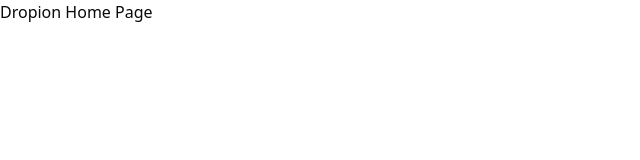
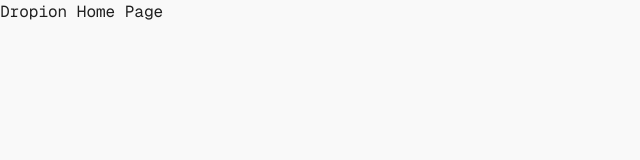
Before and after one commit to saharansameer/dropion, a Next.js app: page / in a window 1280 px wide. Shown: the top 160 px of the page, without its empty margins (0-640 px from the left). Built offline with nearby package versions, Linux system fonts and the light colour scheme.

Commit message:
refactor(ui): restructure root layout and update color theme
- Added sidebar layout prototype

```diff
--- /dev/null
+++ b/app/(main)/layout.tsx
@@ -0,0 +1,53 @@
+import { ReactChildren } from "@/types";
+import {
+  SidebarProvider,
+  SidebarInset,
+  SidebarTrigger,
+} from "@/components/ui/sidebar";
+import {
+  Breadcrumb,
+  BreadcrumbItem,
+  BreadcrumbLink,
+  BreadcrumbList,
+  BreadcrumbPage,
+  BreadcrumbSeparator,
+} from "@/components/ui/breadcrumb";
+import { AppSidebar } from "@/components/Sidebar/AppSidebar";
+import { Separator } from "@/components/ui/separator";
+
+export default function Layout({ children }: ReactChildren) {
+  return (
+    <SidebarProvider>
+      <AppSidebar />
+      <SidebarInset>
+        <header className="flex h-12 shrink-0 items-center gap-2 transition-[width,height] ease-linear group-has-data-[collapsible=icon]/sidebar-wrapper:h-12">
+          <div className="flex items-center gap-2">
+            <SidebarTrigger />
+            <Separator
+              orientation="vertical"
+              className="mr-2 data-[orientation=vertical]:h-4"
+            />
+            <Breadcrumb>
+              <BreadcrumbList>
+                <BreadcrumbItem className="hidden md:block">
+                  <BreadcrumbLink href="#">
+                    Building Your Application
+                  </BreadcrumbLink>
+                </BreadcrumbItem>
+                <BreadcrumbSeparator className="hidden md:block" />
+                <BreadcrumbItem>
+                  <BreadcrumbPage>Data Fetching</BreadcrumbPage>
+                </BreadcrumbItem>
+              </BreadcrumbList>
+            </Breadcrumb>
+          </div>
+        </header>
+        <div className="flex flex-1 flex-col gap-4 p-2 pt-0">
+          <div className="bg-muted/50 min-h-[100vh] flex-1 rounded-xl md:min-h-min px-2 py-1">
+            {children}
+          </div>
+        </div>
+      </SidebarInset>
+    </SidebarProvider>
+  );
+}
--- a/app/globals.css
+++ b/app/globals.css
@@ -6,8 +6,9 @@
 @theme inline {
   --color-background: var(--background);
   --color-foreground: var(--foreground);
-  --font-sans: var(--font-geist-sans);
+  --font-sans: var(--font-montserrat-sans);
   --font-mono: var(--font-geist-mono);
+  --font-serif: var(--font-merriweather-serif);
   --font-instrument: var(--font-instrument-sans);
   --color-sidebar-ring: var(--sidebar-ring);
   --color-sidebar-border: var(--sidebar-border);
@@ -45,72 +46,74 @@
 }
 
 :root {
-  --radius: 0.65rem;
-  --background: oklch(1 0 0);
-  --foreground: oklch(0.141 0.005 285.823);
-  --card: oklch(1 0 0);
-  --card-foreground: oklch(0.141 0.005 285.823);
-  --popover: oklch(1 0 0);
-  --popover-foreground: oklch(0.141 0.005 285.823);
-  --primary: oklch(0.723 0.219 149.579);
-  --primary-foreground: oklch(0.982 0.018 155.826);
-  --secondary: oklch(0.967 0.001 286.375);
-  --secondary-foreground: oklch(0.21 0.006 285.885);
-  --muted: oklch(0.967 0.001 286.375);
-  --muted-foreground: oklch(0.552 0.016 285.938);
-  --accent: oklch(0.967 0.001 286.375);
-  --accent-foreground: oklch(0.21 0.006 285.885);
-  --destructive: oklch(0.577 0.245 27.325);
-  --border: oklch(0.92 0.004 286.32);
-  --input: oklch(0.92 0.004 286.32);
-  --ring: oklch(0.723 0.219 149.579);
-  --chart-1: oklch(0.646 0.222 41.116);
-  --chart-2: oklch(0.6 0.118 184.704);
-  --chart-3: oklch(0.398 0.07 227.392);
-  --chart-4: oklch(0.828 0.189 84.429);
-  --chart-5: oklch(0.769 0.188 70.08);
-  --sidebar: oklch(0.985 0 0);
-  --sidebar-foreground: oklch(0.141 0.005 285.823);
-  --sidebar-primary: oklch(0.723 0.219 149.579);
-  --sidebar-primary-foreground: oklch(0.982 0.018 155.826);
-  --sidebar-accent: oklch(0.967 0.001 286.375);
-  --sidebar-accent-foreground: oklch(0.21 0.006 285.885);
-  --sidebar-border: oklch(0.92 0.004 286.32);
-  --sidebar-ring: oklch(0.723 0.219 149.579);
+  --radius: 0.5rem;
+  --background: oklch(0.9821 0 0);
+  --foreground: oklch(0.2435 0 0);
+  --card: oklch(0.9911 0 0);
+  --card-foreground: oklch(0.2435 0 0);
+  --popover: oklch(0.9911 0 0);
+  --popover-foreground: oklch(0.2435 0 0);
+  --primary: oklch(0.4341 0.0392 41.9938);
+  --primary-foreground: oklch(1 0 0);
+  --secondary: oklch(0.92 0.0651 74.3695);
+  --secondary-foreground: oklch(0.3499 0.0685 40.8288);
+  --muted: oklch(0.9521 0 0);
+  --muted-foreground: oklch(0.5032 0 0);
+  --accent: oklch(0.931 0 0);
+  --accent-foreground: oklch(0.2435 0 0);
+  --destructive: oklch(0.6271 0.1936 33.339);
+  --destructive-foreground: oklch(1 0 0);
+  --border: oklch(0.8822 0 0);
+  --input: oklch(0.8822 0 0);
+  --ring: oklch(0.4341 0.0392 41.9938);
+  --chart-1: oklch(0.4341 0.0392 41.9938);
+  --chart-2: oklch(0.92 0.0651 74.3695);
+  --chart-3: oklch(0.931 0 0);
+  --chart-4: oklch(0.9367 0.0523 75.5009);
+  --chart-5: oklch(0.4338 0.0437 41.6746);
+  --sidebar: oklch(0.9881 0 0);
+  --sidebar-foreground: oklch(0.2645 0 0);
+  --sidebar-primary: oklch(0.325 0 0);
+  --sidebar-primary-foreground: oklch(0.9881 0 0);
+  --sidebar-accent: oklch(0.9761 0 0);
+  --sidebar-accent-foreground: oklch(0.325 0 0);
+  --sidebar-border: oklch(0.9401 0 0);
+  --sidebar-ring: oklch(0.7731 0 0);
 }
 
 .dark {
-  --background: oklch(0.141 0.005 285.823);
-  --foreground: oklch(0.985 0 0);
-  --card: oklch(0.21 0.006 285.885);
-  --card-foreground: oklch(0.985 0 0);
-  --popover: oklch(0.21 0.006 285.885);
-  --popover-foreground: oklch(0.985 0 0);
-  --primary: oklch(0.696 0.17 162.48);
-  --primary-foreground: oklch(0.393 0.095 152.535);
-  --secondary: oklch(0.274 0.006 286.033);
-  --secondary-foreground: oklch(0.985 0 0);
-  --muted: oklch(0.274 0.006 286.033);
-  --muted-foreground: oklch(0.705 0.015 286.067);
-  --accent: oklch(0.274 0.006 286.033);
-  --accent-foreground: oklch(0.985 0 0);
-  --destructive: oklch(0.704 0.191 22.216);
-  --border: oklch(1 0 0 / 10%);
-  --input: oklch(1 0 0 / 15%);
-  --ring: oklch(0.527 0.154 150.069);
-  --chart-1: oklch(0.488 0.243 264.376);
-  --chart-2: oklch(0.696 0.17 162.48);
-  --chart-3: oklch(0.769 0.188 70.08);
-  --chart-4: oklch(0.627 0.265 303.9);
-  --chart-5: oklch(0.645 0.246 16.439);
-  --sidebar: oklch(0.21 0.006 285.885);
-  --sidebar-foreground: oklch(0.985 0 0);
-  --sidebar-primary: oklch(0.696 0.17 162.48);
-  --sidebar-primary-foreground: oklch(0.393 0.095 152.535);
-  --sidebar-accent: oklch(0.274 0.006 286.033);
-  --sidebar-accent-foreground: oklch(0.985 0 0);
-  --sidebar-border: oklch(1 0 0 / 10%);
-  --sidebar-ring: oklch(0.527 0.154 150.069);
+  --background: oklch(0.20 0.00 0);
+  --foreground: oklch(0.9491 0 0);
+  --card: oklch(0.2134 0 0);
+  --card-foreground: oklch(0.9491 0 0);
+  --popover: oklch(0.2134 0 0);
+  --popover-foreground: oklch(0.9491 0 0);
+  --primary: oklch(0.9247 0.0524 66.1732);
+  --primary-foreground: oklch(0.2029 0.024 200.1962);
+  --secondary: oklch(0.3163 0.019 63.6992);
+  --secondary-foreground: oklch(0.9247 0.0524 66.1732);
+  --muted: oklch(0.252 0 0);
+  --muted-foreground: oklch(0.7699 0 0);
+  --accent: oklch(0.285 0 0);
+  --accent-foreground: oklch(0.9491 0 0);
+  --destructive: oklch(0.6271 0.1936 33.339);
+  --destructive-foreground: oklch(1 0 0);
+  --border: oklch(0.2351 0.0115 91.7467);
+  --input: oklch(0.4017 0 0);
+  --ring: oklch(0.9247 0.0524 66.1732);
+  --chart-1: oklch(0.9247 0.0524 66.1732);
+  --chart-2: oklch(0.3163 0.019 63.6992);
+  --chart-3: oklch(0.285 0 0);
+  --chart-4: oklch(0.3481 0.0219 67.0001);
+  --chart-5: oklch(0.9245 0.0533 67.0855);
+  --sidebar: oklch(0.1776 0 0);
+  --sidebar-foreground: oklch(0.9674 0.0013 286.3752);
+  --sidebar-primary: oklch(0.4882 0.2172 264.3763);
+  --sidebar-primary-foreground: oklch(1 0 0);
+  --sidebar-accent: oklch(0.2739 0.0055 286.0326);
+  --sidebar-accent-foreground: oklch(0.9674 0.0013 286.3752);
+  --sidebar-border: oklch(0.2739 0.0055 286.0326);
+  --sidebar-ring: oklch(0.8711 0.0055 286.286);
 }
 
 @layer base {
--- a/app/layout.tsx
+++ b/app/layout.tsx
@@ -1,9 +1,13 @@
 import type { Metadata } from "next";
-import { Geist, Geist_Mono, Instrument_Sans } from "next/font/google";
+import { Montserrat, Geist_Mono, Merriweather } from "next/font/google";
 import "./globals.css";
+import ThemeProvider from "@/context/ThemeProvider";
+import SonnerToaster from "@/components/Layout/SonnerToaster";
+// import DisableContextMenu from "@/components/Layout/DisableContextMenu";
+import { ClerkProvider } from "@clerk/nextjs";
 
-const geistSans = Geist({
-  variable: "--font-geist-sans",
+const montserrat = Montserrat({
+  variable: "--font-montserrat-sans",
   subsets: ["latin"],
 });
 
@@ -12,14 +16,16 @@
   subsets: ["latin"],
 });
 
-const instrumentSans = Instrument_Sans({
-  variable: "--font-instrument-sans",
+const merriweather = Merriweather({
+  variable: "--font-merriweather-serif",
+  weight: "400",
   subsets: ["latin"],
 });
 
 export const metadata: Metadata = {
-  title: "Create Next App",
-  description: "Generated by create next app",
+  title: "Dropion",
+  description:
+    "A lightweight and modern file-sharing web-app to manage your drops with ease.",
 };
 
 export default function RootLayout({
@@ -28,12 +34,19 @@
   children: React.ReactNode;
 }>) {
   return (
-    <html lang="en">
-      <body
-        className={`${geistSans.variable} ${geistMono.variable} ${instrumentSans.variable} antialiased`}
-      >
-        {children}
-      </body>
+    <html lang="en" suppressHydrationWarning>
+      <ClerkProvider>
+        <body
+          className={`${montserrat.variable} ${geistMono.variable} ${merriweather.variable} antialiased font-mono`}
+        >
+          <ThemeProvider>
+            <main>
+              {children}
+              <SonnerToaster />
+            </main>
+          </ThemeProvider>
+        </body>
+      </ClerkProvider>
     </html>
   );
 }
--- /dev/null
+++ b/components/Sidebar/AppSidebar.tsx
@@ -0,0 +1,175 @@
+"use client";
+
+import * as React from "react";
+import {
+  AudioWaveform,
+  BookOpen,
+  Bot,
+  Command,
+  Frame,
+  GalleryVerticalEnd,
+  Map,
+  PieChart,
+  Settings2,
+  SquareTerminal,
+} from "lucide-react";
+
+import { NavMain } from "@/components/Sidebar/nav-main";
+import { NavProjects } from "@/components/Sidebar/nav-projects";
+import { NavUser } from "@/components/Sidebar/nav-user";
+import { TeamSwitcher } from "@/components/Sidebar/team-switcher";
+import {
+  Sidebar,
+  SidebarContent,
+  SidebarFooter,
+  SidebarHeader,
+  SidebarRail,
+} from "@/components/ui/sidebar";
+
+// This is sample data.
+const data = {
+  user: {
+    name: "shadcn",
+    email: "m@example.com",
+    avatar: "/avatars/shadcn.jpg",
+  },
+  teams: [
+    {
+      name: "Acme Inc",
+      logo: GalleryVerticalEnd,
+      plan: "Enterprise",
+    },
+    {
+      name: "Acme Corp.",
+      logo: AudioWaveform,
+      plan: "Startup",
+    },
+    {
+      name: "Evil Corp.",
+      logo: Command,
+      plan: "Free",
+    },
+  ],
+  navMain: [
+    {
+      title: "Playground",
+      url: "#",
+      icon: SquareTerminal,
+      isActive: true,
+      items: [
+        {
+          title: "History",
+          url: "#",
+        },
+        {
+          title: "Starred",
+          url: "#",
+        },
+        {
+          title: "Settings",
+          url: "#",
+        },
+      ],
+    },
+    {
+      title: "Models",
+      url: "#",
+      icon: Bot,
+      items: [
+        {
+          title: "Genesis",
+          url: "#",
+        },
+        {
+          title: "Explorer",
+          url: "#",
+        },
+        {
+          title: "Quantum",
+          url: "#",
+        },
+      ],
+    },
+    {
+      title: "Documentation",
+      url: "#",
+      icon: BookOpen,
+      items: [
+        {
+          title: "Introduction",
+          url: "#",
+        },
+        {
+          title: "Get Started",
+          url: "#",
+        },
+        {
+          title: "Tutorials",
+          url: "#",
+        },
+        {
+          title: "Changelog",
+          url: "#",
+        },
+      ],
+    },
+    {
+      title: "Settings",
+      url: "#",
+      icon: Settings2,
+      items: [
+        {
+          title: "General",
+          url: "#",
+        },
+        {
+          title: "Team",
+          url: "#",
+        },
+        {
+          title: "Billing",
+          url: "#",
+        },
+        {
+          title: "Limits",
+          url: "#",
+        },
+      ],
+    },
+  ],
+  projects: [
+    {
+      name: "Design Engineering",
+      url: "#",
+      icon: Frame,
+    },
+    {
+      name: "Sales & Marketing",
+      url: "#",
+      icon: PieChart,
+    },
+    {
+      name: "Travel",
+      url: "#",
+      icon: Map,
+    },
+  ],
+};
+
+export function AppSidebar({ ...props }: React.ComponentProps<typeof Sidebar>) {
+  return (
+    <Sidebar collapsible="icon" {...props}>
+      <SidebarHeader>
+        <TeamSwitcher teams={data.teams} />
+      </SidebarHeader>
+      <SidebarContent>
+        <NavMain items={data.navMain} />
+        <NavProjects projects={data.projects} />
+      </SidebarContent>
+      <SidebarFooter>
+        <NavUser user={data.user} />
+      </SidebarFooter>
+      <SidebarRail />
+    </Sidebar>
+  );
+}
```
